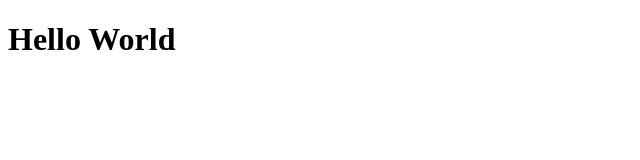
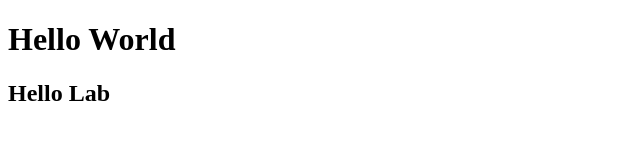
Before and after one commit to DheerajDNayaka/DeviDiagnostics, a plain HTML site: page index.html in a window 1280 px wide. Shown: the whole page, without its empty margins (0-640 px from the left). Drawn offline with Linux system fonts and the light colour scheme.

Commit message:
Update index.html

```diff
--- a/index.html
+++ b/index.html
@@ -9,5 +9,8 @@
         <h1>
             Hello World
         </h1>
+        <h2>
+            Hello Lab
+        </h2>
     </body>
 </html>
```
